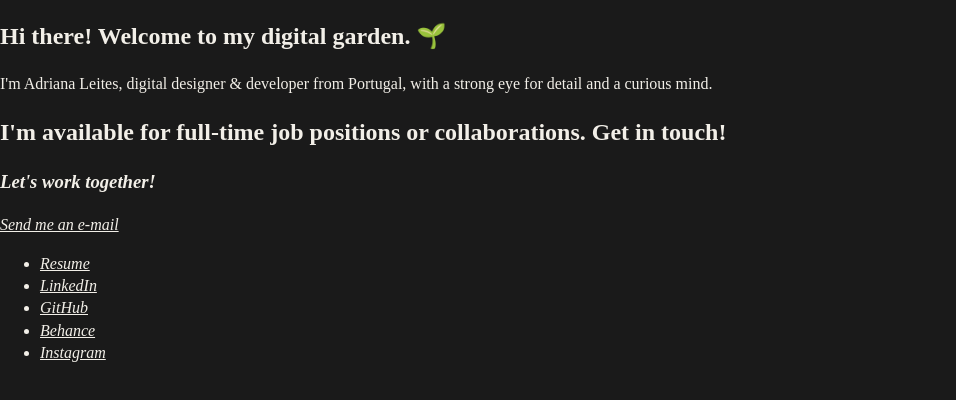
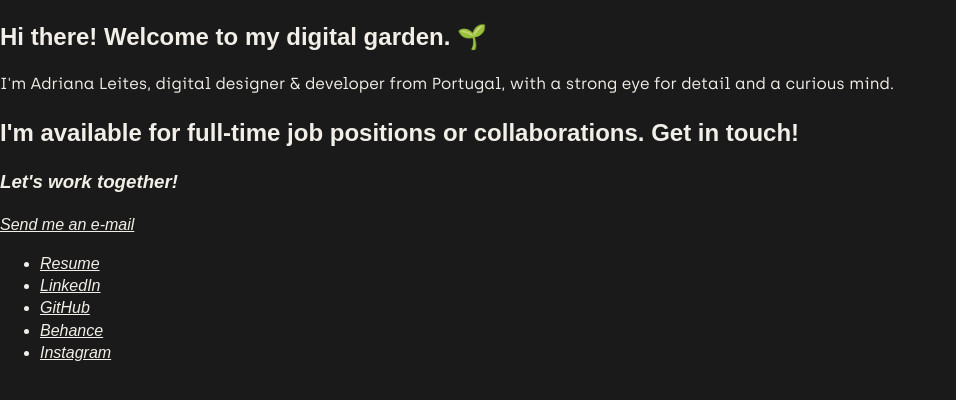
Before and after one commit to adrianaleites/adrianaleites.com, a plain HTML site: page index.html in a window 1280 px wide. Shown: the whole page, without its empty margins (0-956 px from the left). Drawn offline with Linux system fonts and the light colour scheme; a web font is replaced by a local one.

Commit message:
Add font files and necessary css

```diff
--- a/css/style.css
+++ b/css/style.css
@@ -2,6 +2,71 @@
  * Fonts
 ============================================================================= */
 
+/* Archia
+--------------------------------------------- */
+
+@font-face {
+  font-family: 'Archia';
+  font-style: normal;
+  font-display: swap;
+  font-weight: 400;
+  src: local(''),
+       url('../fonts/archia/archia-regular-webfont.woff2') format('woff2'),
+       url('../fonts/archia/archia-regular-webfont.woff') format('woff');
+}
+
+@font-face {
+  font-family: 'Archia';
+  font-style: normal;
+  font-display: swap;
+  font-weight: 500;
+  src: local(''),
+       url('../fonts/archia/archia-medium-webfont.woff2') format('woff2'),
+       url('../fonts/archia/archia-medium-webfont.woff') format('woff');
+}
+
+@font-face {
+  font-family: 'Archia';
+  font-style: normal;
+  font-display: swap;
+  font-weight: 700;
+  src: local(''),
+       url('../fonts/archia/archia-bold-webfont.woff2') format('woff2'),
+       url('../fonts/archia/archia-bold-webfont.woff') format('woff');
+}
+
+/* Silka
+--------------------------------------------- */
+
+@font-face {
+  font-family: 'Silka';
+  font-style: normal;
+  font-display: swap;
+  font-weight: 400;
+  src: local(''),
+       url('../fonts/archia/silka-regular-webfont.woff2') format('woff2'),
+       url('../fonts/archia/silka-regular-webfont.woff') format('woff');
+}
+
+@font-face {
+  font-family: 'Silka';
+  font-style: normal;
+  font-display: swap;
+  font-weight: 500;
+  src: local(''),
+       url('../fonts/archia/silka-medium-webfont.woff2') format('woff2'),
+       url('../fonts/archia/silka-medium-webfont.woff') format('woff');
+}
+
+@font-face {
+  font-family: 'Silka';
+  font-style: normal;
+  font-display: swap;
+  font-weight: 600;
+  src: local(''),
+       url('../fonts/archia/silka-semibold-webfont.woff2') format('woff2'),
+       url('../fonts/archia/silka-semibold-webfont.woff') format('woff');
+}
 
 /* ==========================================================================
  * Variables
@@ -12,6 +77,10 @@
   --dark-color: #1A1A1A;
   --light-color: #F2EFE8;
   --accent-color: #8C6DB5;
+
+  /* Fonts */
+  --main-font: 'Archia', 'Courier New', Courier, monospace;
+  --secondary-font: 'Silka', Arial, Helvetica, sans-serif;
 }
 
 /* ==========================================================================
@@ -23,8 +92,17 @@ body {
   -webkit-font-smoothing: antialiased;
   background-color: var(--dark-color);
   color: var(--light-color);
+  font-family: var(--secondary-font);
 }
 
 a {
   color: var(--light-color);
 }
+
+/* ==========================================================================
+ * Intro section
+============================================================================= */
+
+.intro p {
+  font-family: var(--main-font);
+}
```
Also changed, not shown: fonts/archia/archia-bold-webfont.woff (added), fonts/archia/archia-bold-webfont.woff2 (added), fonts/archia/archia-medium-webfont.woff (added), fonts/archia/archia-medium-webfont.woff2 (added), fonts/archia/archia-regular-webfont.woff (added), fonts/archia/archia-regular-webfont.woff2 (added), fonts/silka/silka-medium-webfont.woff (added), fonts/silka/silka-medium-webfont.woff2 (added), fonts/silka/silka-regular-webfont.woff (added), fonts/silka/silka-regular-webfont.woff2 (added), fonts/silka/silka-semibold-webfont.woff (added), fonts/silka/silka-semibold-webfont.woff2 (added). Lines whose indentation alone changed are shown as unchanged.
